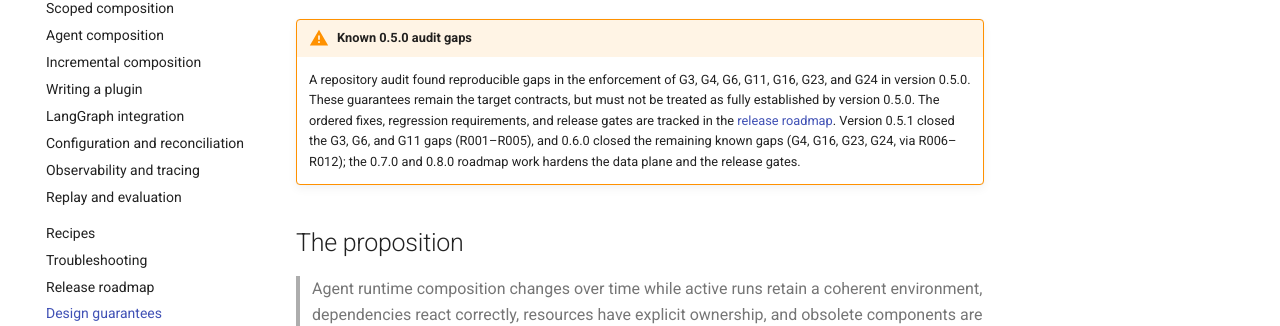
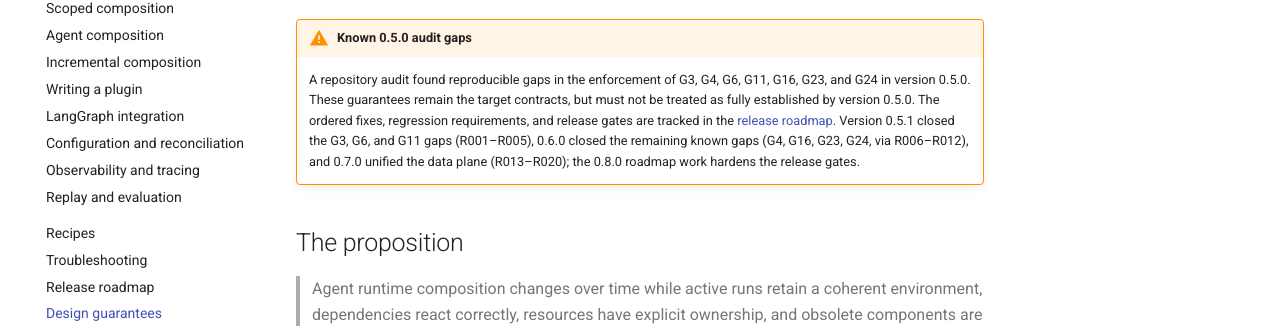
Before and after one commit to andreolli-davide/chassis, an MkDocs documentation site: the page built from docs/design.md, in a window 1280 px wide and 900 px high. Shown: the part 273-599 px from the top of the window. Built offline with MkDocs 1.6.1 and Material for MkDocs 9.7.7, drawn with Linux system fonts in a browser that asks for light colours; comment, search, counter and statistics services are not loaded.

Commit message:
docs: state the released version as 0.7.0

```diff
--- a/docs/design.md
+++ b/docs/design.md
@@ -9,9 +9,9 @@ below is enforced by tests, and the tests are the specification of record.
     target contracts, but must not be treated as fully established by version
     0.5.0. The ordered fixes, regression requirements, and release gates are
     tracked in the [release roadmap](roadmap.md). Version 0.5.1 closed the G3,
-    G6, and G11 gaps (R001–R005), and 0.6.0 closed the remaining known gaps
-    (G4, G16, G23, G24, via R006–R012); the 0.7.0 and 0.8.0 roadmap work hardens
-    the data plane and the release gates.
+    G6, and G11 gaps (R001–R005), 0.6.0 closed the remaining known gaps (G4,
+    G16, G23, G24, via R006–R012), and 0.7.0 unified the data plane (R013–R020);
+    the 0.8.0 roadmap work hardens the release gates.
 
 ## The proposition
 
```
Also changed, not shown: README.md (+2 -2 lines), docs/observability.md (+1 -1 lines).
